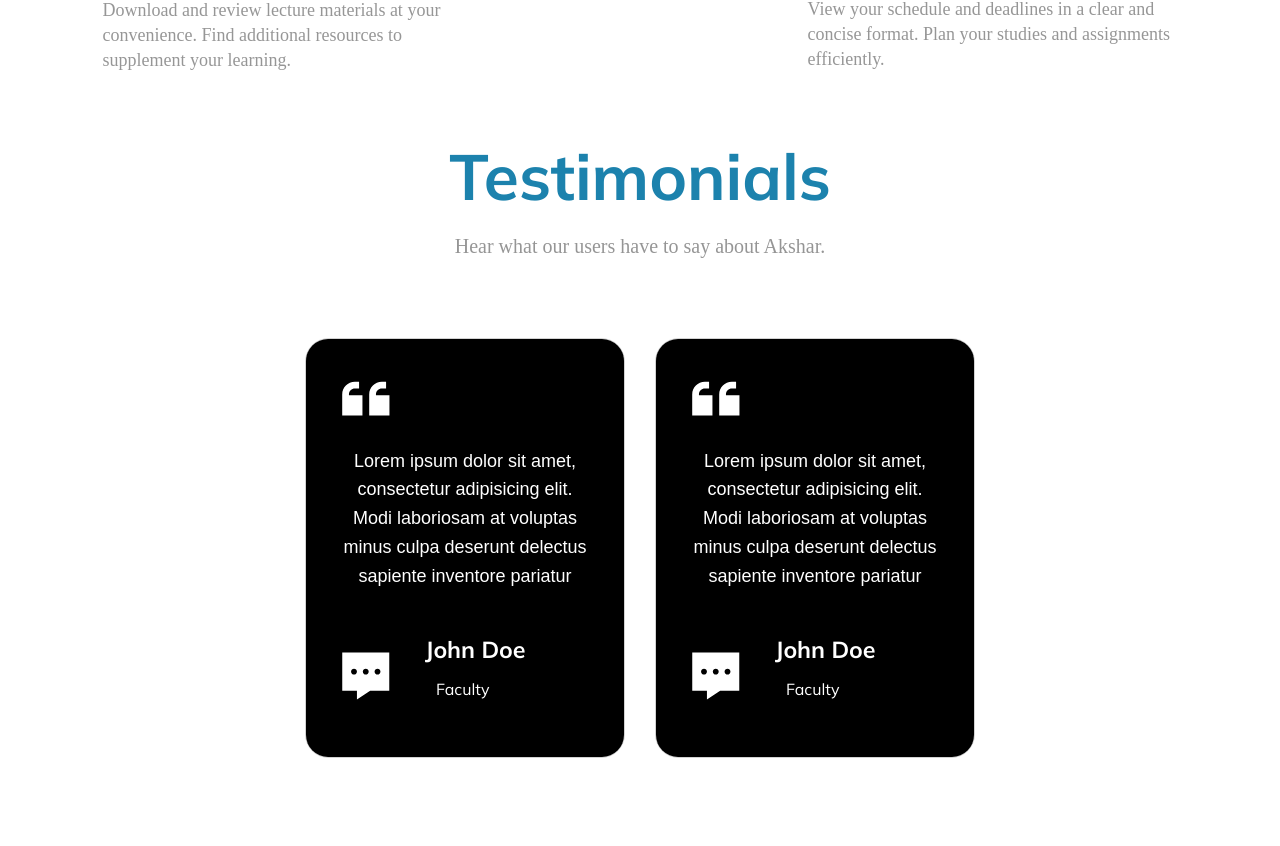
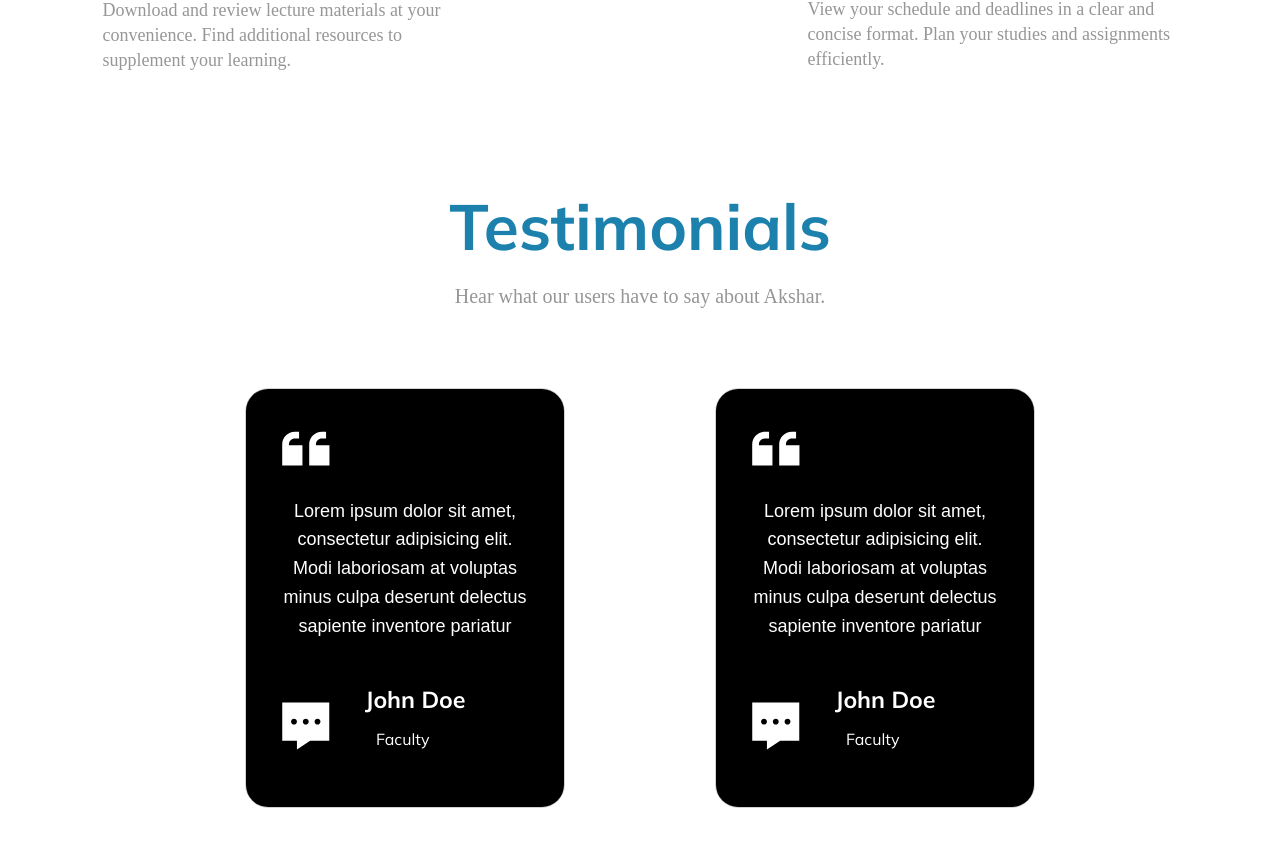
Before and after one commit to vinay-th/Akshar, a React (Vite) app: page / in a window 1280 px wide. Shown: the part 1169-2015 px from the top of the page. Built offline with nearby package versions, Linux system fonts and the light colour scheme; a web font is replaced by a local one.

Commit message:
testimonial-style change

```diff
--- a/src/components/Testimonials.css
+++ b/src/components/Testimonials.css
@@ -16,6 +16,7 @@
   font-size: 4rem;
   color: #1c82ad;
   margin-bottom: 10px;
+  margin-top: 100px;
 }
 
 .testimonials-subtitle {
@@ -33,7 +34,7 @@
 .testimonials-grid {
   display: flex;
   justify-content: center;
-  gap: 30px;
+  gap: 150px;
   max-width: 1000px;
   margin: 50px auto;
 }
```
